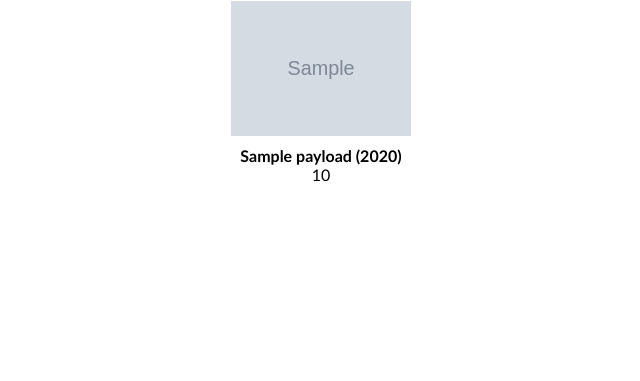
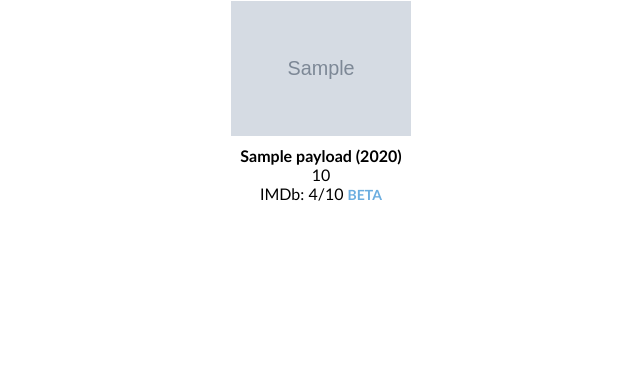
Before and after one commit to raphaelberly/journal, a Flask app: template app/templates/movie.html in a window 1280 px wide. Shown: the part 86-467 px from the top of the page, without its empty margins (319-959 px from the left). Run offline with Flask 2, Linux system fonts and the light colour scheme; the template is opened without the code that fills it: most values are stand-ins (such as "Sample title", 1, 10 or a date in 2020); grey boxes marked "Sample" are stand-in pictures; parts of the project's set-up code (start-up, migrations or seed data) failed here and were passed over.

Commit message:
Add link to IMDb on rating + add rating to Movie page

```diff
--- a/app/converters.py
+++ b/app/converters.py
@@ -30,6 +30,7 @@ class TitleConverter(object):
     def table_to_front(item: dict, language: str = 'fr') -> dict:
         title = {
             'id': item['id'],
+            'imdb_id': item['imdb_id'],
             'title': item['original_title'] if item['original_language'] == language else item['title'],
             'year': item['release_date'].year,
             'genres': item['genres'][:3],
--- a/app/templates/movie.html
+++ b/app/templates/movie.html
@@ -48,6 +48,9 @@
         {% endif %}
         {% if title.duration %}
             <br/>{{ title.duration }}
+        {% endif %}
+        {% if title.imdb_rating %}
+            <br/><a href="https://imdb.com/title/{{ title.imdb_id }}">IMDb: {{ title.imdb_rating }}/10</a> <span class="beta">beta</span>
         {% endif %}
     </td></tr>
 
--- a/app/templates/search.html
+++ b/app/templates/search.html
@@ -75,7 +75,7 @@
             <br/>{{ item.duration }}
         {% endif %}
         {% if item.imdb_rating %}
-            <br/>IMDb: {{ item.imdb_rating }}/10 <span class="beta">beta</span>
+            <br/><a href="https://imdb.com/title/{{ item.imdb_id }}">IMDb: {{ item.imdb_rating }}/10</a> <span class="beta">beta</span>
         {% endif %}
     </td></tr>
     <tr><td>
--- a/app/templates/watchlist.html
+++ b/app/templates/watchlist.html
@@ -76,7 +76,7 @@
             <br/>{{ title.duration }}
         {% endif %}
         {% if title.imdb_rating %}
-            <br/>IMDb: {{ title.imdb_rating }}/10 <span class="beta">beta</span>
+            <br/><a href="https://imdb.com/title/{{ title.imdb_id }}">IMDb: {{ title.imdb_rating }}/10</a> <span class="beta">beta</span>
         {% endif %}
     </td></tr>
     {% if intersect(watchlist_item.providers, metadata.providers) %}
```
